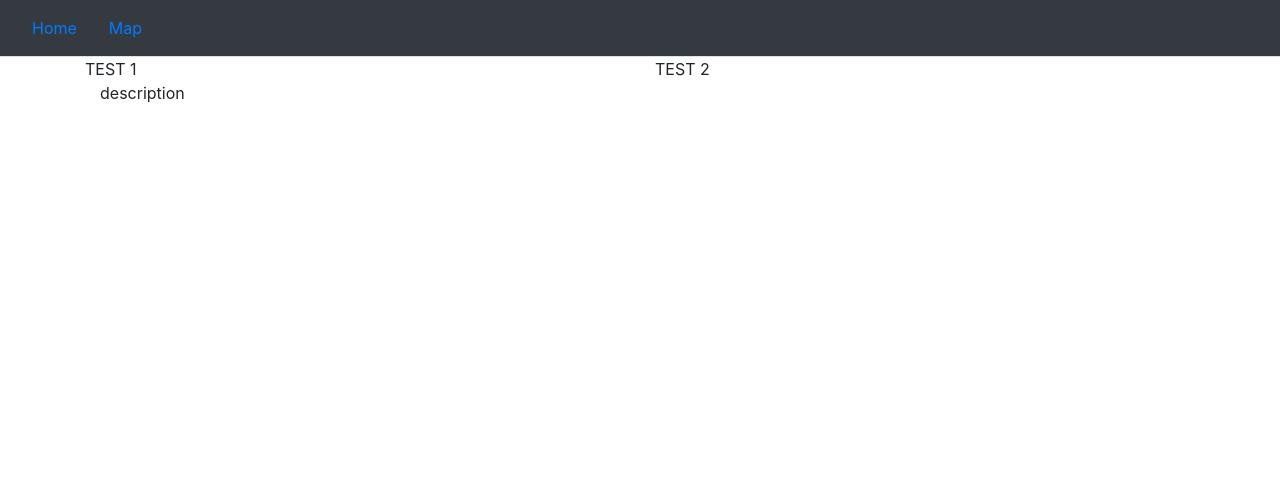
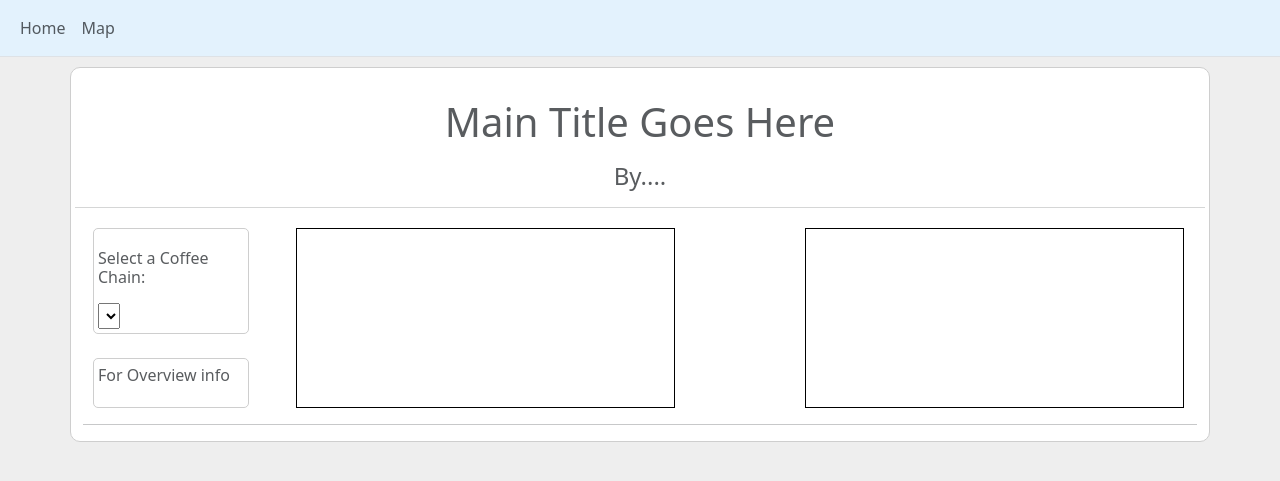
Before and after one commit to 123noob1/gwu-bootcamp-proj-3, a Flask app: page / in a window 1280 px wide. Shown: the top 481 px of the page. Run offline with Flask 3, Linux system fonts and the light colour scheme; lists and menus that the app fills with data are empty; some libraries are stand-ins or nearby versions.

Commit message:
Update and cleanup project structure and include etl.jpynb git reset git status

```diff
--- a/requirements.txt
+++ b/requirements.txt
@@ -1,3 +1,4 @@
 flask
 jinja2
 requests
+sqlalchemy
--- a/website/static/js/charts.js
+++ /dev/null
@@ -1 +0,0 @@
-console.log('charts HI');
--- /dev/null
+++ b/website/static/js/data.js
@@ -0,0 +1,4 @@
+const newdat = "coffeeshops.json";
+    d3.json(newdat).then(function(data) {
+        console.log(data);
+    });
--- a/website/templates/base.html
+++ b/website/templates/base.html
@@ -5,55 +5,59 @@
         <meta name="viewport" content="width=device-width, initial-scale=1" />
 
         <link
+            href="https://cdn.jsdelivr.net/npm/bootstrap@5.3.2/dist/css/bootstrap.min.css"
             rel="stylesheet"
-            href="https://stackpath.bootstrapcdn.com/bootstrap/4.4.1/css/bootstrap.min.css"
-            integrity="sha384-Vkoo8x4CGsO3+Hhxv8T/Q5PaXtkKtu6ug5TOeNV6gBiFeWPGFN9MuhOf23Q9Ifjh"
-            crossorigin="anonymous"
-        />
-
-        <link
-            rel="stylesheet"
-            href="https://stackpath.bootstrapcdn.com/font-awesome/4.7.0/css/font-awesome.min.css"
+            integrity="sha384-T3c6CoIi6uLrA9TneNEoa7RxnatzjcDSCmG1MXxSR1GAsXEV/Dwwykc2MPK8M2HN"
             crossorigin="anonymous"
         />
 
         <title>{% block title %}{% endblock %}</title>
     </head>
-    <body>
-        <nav class="navbar bg-dark border-bottom border-body" data-bs-theme="dark">
-            <ul class="nav justify-content-center">
-                <li class="nav-item">
-                    <a class="nav-link active" aria-current="page" href="/">Home</a>
-                </li>
-                <li class="nav-item">
-                    <a class="nav-link active" aria-current="page" href="/map">Map</a>
-                </li>
-            </ul>
+    <body style="background-color: rgb(238, 238, 238);">
+        <nav class="navbar navbar-expand-lg navbar-light border-bottom border-body" style="background-color: #e3f2fd;">
+            <div class="container-fluid">
+                <button
+                    class="navbar-toggler"
+                    type="button"
+                    data-bs-toggle="collapse"
+                    data-bs-target="#navbarProject"
+                    aria-controls="navbarProject"
+                    aria-expanded="false"
+                    aria-label="Toggle navigation"
+                >
+                    <span class="navbar-toggler-icon glyphicon glyphicon-option-vertical"></span>
+                    <a class="navbar-brand mb-0 h1 p-2 text-body-secondary" href="#">PROJECT 3</a>
+                </button>
+                <div class="collapse navbar-collapse" id="navbarProject">
+                    <div class="navbar-nav">
+                        <a class="nav-link active p-2 text-body-secondary" aria-current="page" href="/">Home</a>
+                        <a class="nav-link active p-2 text-body-secondary" aria-current="page" href="/map">Map</a>
+                    </div>
+                </div>
+            </div>
         </nav>
 
-        <div class="container-lg">
-            <div class="row">
-                <div class ="col">TEST 1</div>
-                <div class ="col">TEST 2</div>
-            </div>
+        <div
+            class="container-lg"
+            style="margin-top: 10px; background-color: white; border-radius: 10px; border: 1px solid rgb(206, 206, 206);">
             {% block content %}
             {% endblock %}
         </div>
 
+        <!-- D3 and plotly JS -->
+        <script src="https://d3js.org/d3.v7.min.js"></script>
+        <script src="https://cdn.plot.ly/plotly-latest.min.js"></script>
+
+        <!-- Our Javascript files -->
+        <script type="text/javascript" src="../static/js/data.js"></script>
+        {% block scripts %}
+        {% endblock %}
+
         <!-- JS for the UI using Bootstrap -->
         <script
-            src="https://cdn.jsdelivr.net/npm/@popperjs/core@2.11.8/dist/umd/popper.min.js"
-            integrity="sha384-I7E8VVD/ismYTF4hNIPjVp/Zjvgyol6VFvRkX/vR+Vc4jQkC+hVqc2pM8ODewa9r"
+            src="https://cdn.jsdelivr.net/npm/bootstrap@5.3.2/dist/js/bootstrap.bundle.min.js"
+            integrity="sha384-C6RzsynM9kWDrMNeT87bh95OGNyZPhcTNXj1NW7RuBCsyN/o0jlpcV8Qyq46cDfL"
             crossorigin="anonymous"
         ></script>
-        <script
-            src="https://cdn.jsdelivr.net/npm/bootstrap@5.3.2/dist/js/bootstrap.min.js"
-            integrity="sha384-BBtl+eGJRgqQAUMxJ7pMwbEyER4l1g+O15P+16Ep7Q9Q+zqX6gSbd85u4mG4QzX+"
-            crossorigin="anonymous"
-        ></script>
-
-        <!-- Our Javascript files -->
-        <!-- <script type="text/javascript" src="../static/js/charts.js"></script>
-        <script type="text/javascript" src="../static/js/map.js"></script> -->
     </body>
 </html>
--- a/website/templates/index.html
+++ b/website/templates/index.html
@@ -2,7 +2,44 @@
 {% block title %}Home page{% endblock %}
 
 {% block content %}
-<div class="container">description</div>
-<div class="chart1"></div>
-<div class="chart2"></div>
+<div class="row" style="margin-top: 10px;">
+    <div class="col-md-12 p-1 text-body-secondary">
+        <p><h1 align="center">Main Title Goes Here</h1></p>
+        <h4 align="center">By....</h4>
+        <hr/>
+    </div>
+</div>
+<div class="row">
+    <div class="col-md-2">
+        <div class="p-1 text-body-secondary" style="margin-left: 10px;background-color: white; border-radius: 5px; border: 1px solid rgb(206, 206, 206);">
+            <p><h6>Select a Coffee Chain:</h6></p>
+            <select id="selDataset" onchange="optionChanged(this.value)"></select>
+        </div>
+        <br/>
+        <div class="p-1 text-body-secondary" style="margin-left: 10px;background-color: white; border-radius: 5px; border: 1px solid rgb(206, 206, 206);">
+            <p>For Overview info</p>
+        </div>
+    </div>
+    <div class="col-md-4" style="margin-left: 35px; border:1px solid black;">
+        <div id="bar1"></div>
+    </div>
+    <div class="col-md-1"></div>
+    <div class="col-md-4" style="margin-left: 35px; border:1px solid black;">
+        <div id="bar2"></div>
+    </div>
+
+    <div class="col-md-12">
+        <hr/>
+        <div class="row">
+            <div class="col-md-12" align="center">
+                <div id="map1"></div>
+            </div>
+        </div>
+    </div>
+</div>
 {% endblock %}
+
+{% block scripts %}
+    <script type="text/javascript" src="../static/js/charts.js"></script>
+    <script type="text/javascript" src="../static/js/map.js"></script>
+{% endblock %}
--- a/website/templates/map.html
+++ b/website/templates/map.html
@@ -2,9 +2,9 @@
 {% block title %}Map View{% endblock %}
 
 {% block content %}
-    <div class="map"></div>>
+    <div class="map"></div>
 {% endblock %}
 
-{% block bodyscript %}
+{% block scripts %}
     <script type="text/javascript" src="../static/js/map.js"></script>
 {% endblock %}
--- a/website/views.py
+++ b/website/views.py
@@ -1,6 +1,5 @@
 # Import dependencies
 from flask import Blueprint, render_template
-from .db_config import connect
 
 # Set up the Blueprint for Flask application
 views = Blueprint('views', __name__)
```
Also changed, not shown: website/pull.py (deleted, +0 -73 lines), website/starbucks.csv (deleted, +0 -51 lines), website/coffee_chains.sqlite (added), 5 other files.
